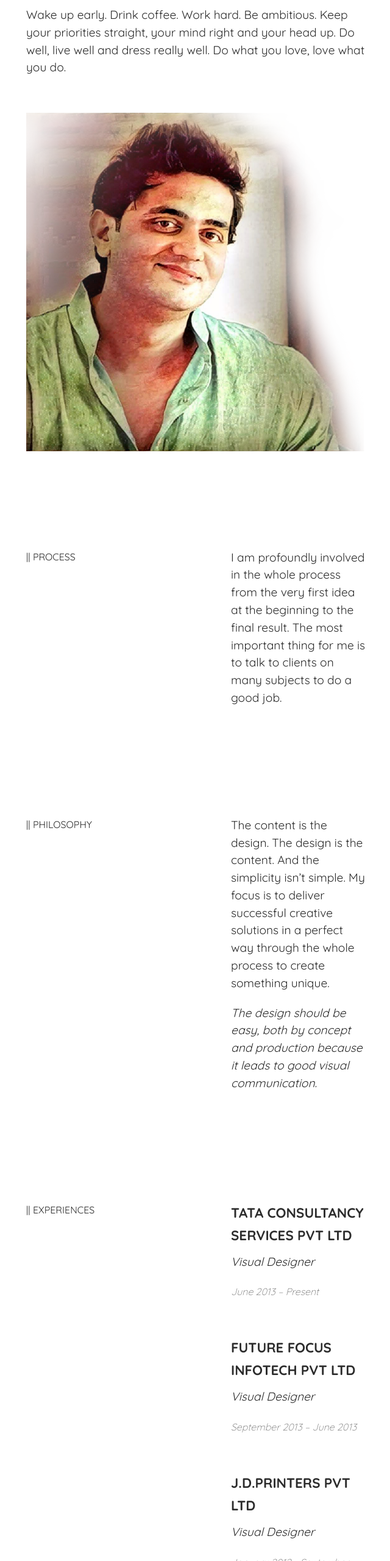
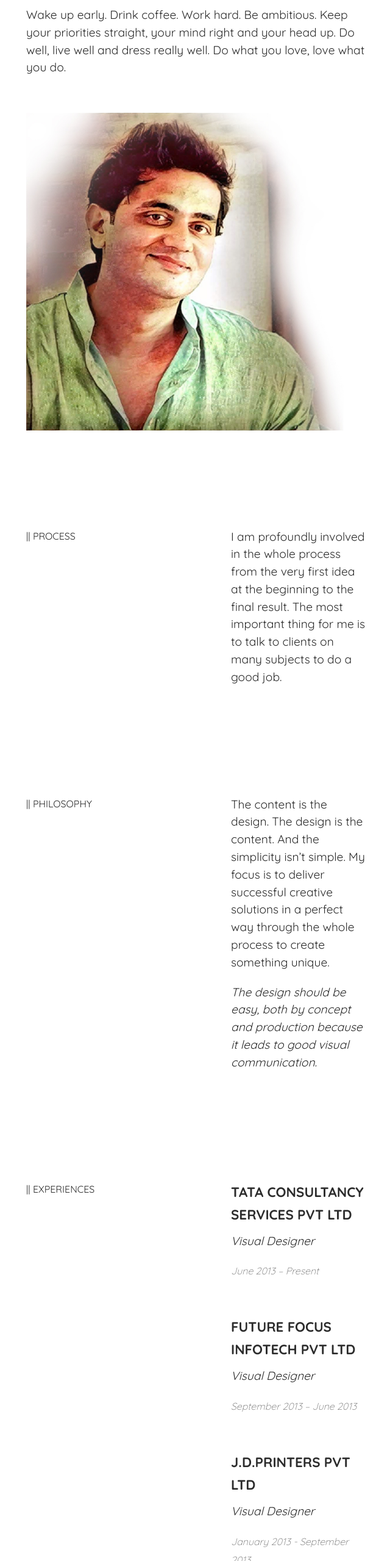
Before and after one commit to creative-champs/creative-champs.github.io, a plain HTML site: page profile.html in a window 1280 px wide. Shown: the part 240-2800 px from the top of the page at 61% size, without its empty margins (157-797 px from the left). Drawn offline with Linux system fonts and the light colour scheme.

Commit message:
chore(change): profile image

```diff
--- a/profile.html
+++ b/profile.html
@@ -76,7 +76,7 @@
             <div class="page-desc">
                 <p>Wake up early. Drink coffee. Work hard. Be ambitious. Keep your priorities straight, your mind right and your head up. Do well, live well and dress really well. Do what you love, love what you do.</p>
 
-                <img src="img/profile.png" alt="" />
+                <img src="img/profile.jpg" alt="" />
 
                 <div class="row">
                     <div class="large-2">
@@ -117,7 +117,7 @@
                       <h5><strong>J.D.Printers Pvt LTD</strong></h5>
                       <h6></h6>
                       <p><i>Visual Designer</i></p>
-                      <small><i>January 2012 - September 2013</i></small>
+                      <small><i>January 2013 - September 2013</i></small>
 
                       <br/>  <br/>  <br/>
 
```
Also changed, not shown: img/profile.jpg (added), img/profile.png (deleted).
